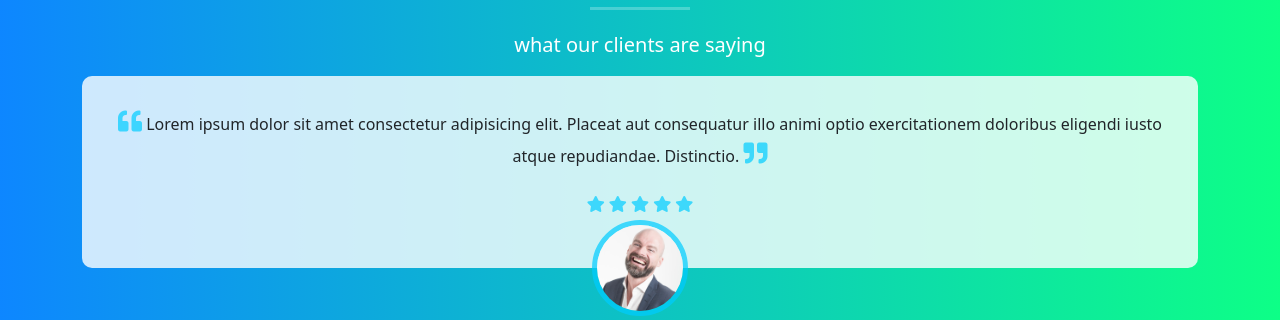
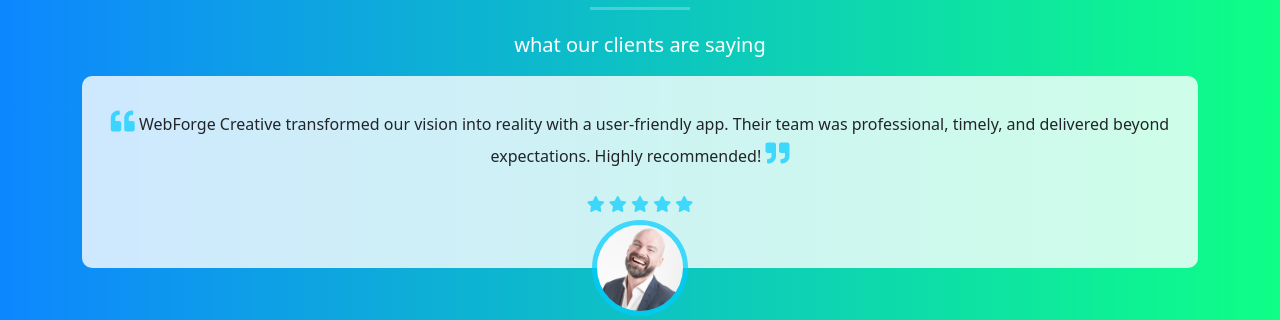
Before and after one commit to webforge-creative/webforgecreative.online, a CodeIgniter app: page /database/ in a window 1280 px wide. Shown: the part 3253-3573 px from the top of the page. Run offline with CodeIgniter, Linux system fonts and the light colour scheme; some libraries are stand-ins or nearby versions.

Commit message:
Update index.php

```diff
--- a/application/views/index.php
+++ b/application/views/index.php
@@ -403,8 +403,7 @@
               <div class="testimonials__card">
                 <p class="lh-lg">
                   <i class="fas fa-quote-left"></i>
-                  Lorem ipsum dolor sit amet consectetur adipisicing elit.
-                  Placeat aut consequatur illo animi optio exercitationem doloribus eligendi iusto atque repudiandae. Distinctio.
+                  WebForge Creative transformed our vision into reality with a user-friendly app. Their team was professional, timely, and delivered beyond expectations. Highly recommended!
                   <i class="fas fa-quote-right"></i>
                 <div class="ratings p-1">
                   <i class="fas fa-star"></i>
@@ -431,8 +430,7 @@
               <div class="testimonials__card">
                 <p class="lh-lg">
                   <i class="fas fa-quote-left"></i>
-                  Lorem ipsum dolor sit amet consectetur adipisicing elit.
-                  Placeat aut consequatur illo animi optio exercitationem doloribus eligendi iusto atque repudiandae. Distinctio.
+                  Exceptional work by WebForge Creative! They developed a sleek and functional website for us, ensuring smooth user experience and top-notch quality.
                   <i class="fas fa-quote-right"></i>
                 <div class="ratings p-1">
                   <i class="fas fa-star"></i>
@@ -459,8 +457,7 @@
               <div class="testimonials__card">
                 <p class="lh-lg">
                   <i class="fas fa-quote-left"></i>
-                  Lorem ipsum dolor sit amet consectetur adipisicing elit.
-                  Placeat aut consequatur illo animi optio exercitationem doloribus eligendi iusto atque repudiandae. Distinctio.
+                  Exceptional work by WebForge! They developed a sleek and functional website for us, ensuring smooth user experience and top-notch quality.
                   <i class="fas fa-quote-right"></i>
                 <div class="ratings p-1">
                   <i class="fas fa-star"></i>
@@ -487,8 +484,7 @@
               <div class="testimonials__card">
                 <p class="lh-lg">
                   <i class="fas fa-quote-left"></i>
-                  Lorem ipsum dolor sit amet consectetur adipisicing elit.
-                  Placeat aut consequatur illo animi optio exercitationem doloribus eligendi iusto atque repudiandae. Distinctio.
+                  WebForge Created created a dynamic web platform for our business that has significantly improved our online presence. Excellent work from start to finish!"
                   <i class="fas fa-quote-right"></i>
                 <div class="ratings p-1">
                   <i class="fas fa-star"></i>
```
